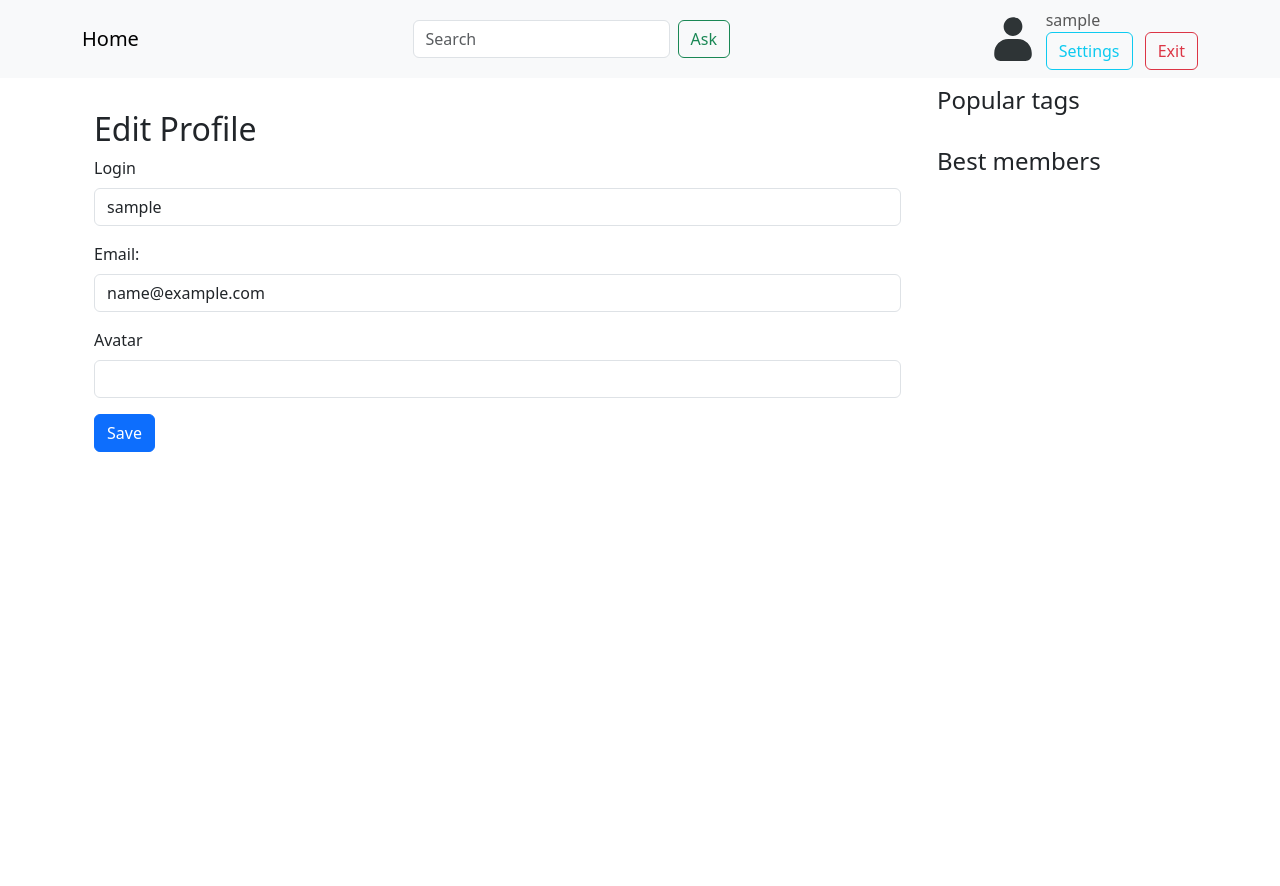
After one commit to Diwix6/askme_kulinich, a Django app: page /profile/edit/ in a window 1280 px wide. The commit adds this page. Run offline with Django 5.2, Linux system fonts and the light colour scheme; the visitor is signed in with stand-in values (Sample User, id 1); data comes from the database, SQL or seed files in the repository; some libraries are stand-ins or nearby versions.

Commit message:
Implement user profile management and enhance question submission features

```diff
--- /dev/null
+++ b/app/forms.py
@@ -0,0 +1,102 @@
+from django import forms
+from django.contrib.auth.models import User
+from django.contrib.auth.forms import UserCreationForm
+from app.models import Answer, Question, Tag, Profile
+
+
+class ProfileForm(forms.ModelForm):
+    email = forms.EmailField(required=True, help_text='Enter your email address')
+    username = forms.CharField(required=True, label="Nickname", help_text='Enter your nickname')
+
+    class Meta:
+        model = Profile
+        fields = ['avatar']
+
+    def __init__(self, *args, **kwargs):
+        user = kwargs.pop('user')
+        super().__init__(*args, **kwargs)
+        self.fields['email'].initial = user.email
+        self.fields['username'].initial = user.username
+
+    def save(self, commit=True):
+        user = super().save(commit=False)
+        user.email = self.cleaned_data['email']
+        user.username = self.cleaned_data['username']
+        if commit:
+            user.save()
+            profile = user.profile
+            profile.avatar = self.cleaned_data.get('avatar')
+            profile.save()
+        return profile
+
+# class LoginForm(forms.Form):
+#     username = forms.CharField()
+#     password = forms.CharField(widget=forms.PasswordInput)
+
+
+# class RegistrationForm(UserCreationForm):
+#     profile_picture = forms.ImageField(required=False)
+
+#     class Meta:
+#         model = User
+#         fields = ('username', 'first_name', 'last_name', 'password1', 'password2',)
+
+
+class AskForm(forms.Form):
+    # tags = forms.CharField(widget=forms.Textarea, required=False, label="tags",help_text='Enter up to 5 tags assosiated with you question divided by \',\'')
+    title = forms.CharField(max_length=200, label="text", help_text='Enter the title of your question')
+    content = forms.CharField(widget=forms.Textarea, help_text='Enter the content of your question')
+    tags = forms.CharField(max_length=100)
+    # tags = forms.ModelMultipleChoiceField(
+    #     queryset=Tag.objects.all(),
+    #     widget=forms.CheckboxSelectMultiple,
+    #     required=False,
+    #     label="Tags",
+    # )
+    def clean_tags(self):
+        tags = self.cleaned_data.get('tags')
+        tags_list = tags.split(',')
+        if (len(tags_list) > 5):
+            raise forms.ValidationError('You can\'t add more than 5 tags')
+        return tags_list
+
+    class Meta:
+        model = Question
+        fields = ['title', 'content', 'tags']
+
+    def save(self, author):
+        new_question = Question.objects.create(author=author, title=self.cleaned_data['title'], content=self.cleaned_data['content'])
+        tags_list = self.cleaned_data['tags']
+        for tag in tags_list:
+            question_tag = Tag.objects.create_or_get_tag(tag)
+            new_question.tags.add(question_tag)
+        new_question.save()
+        return new_question
+
+
+class AnswerForm(forms.Form):
+    text = forms.CharField(widget=forms.Textarea, label="Answer", help_text='Enter your answer to the question')
+    class Meta:
+        model = Answer
+        fields = ('text',)
+
+    def save(self, author, question):
+        new_answer = Answer.objects.create(author=author, question=question, **self.cleaned_data)
+        return new_answer
+
+
+# class ProfileForm(forms.ModelForm):
+#     profile_picture = forms.ImageField(required=False)
+
+#     class Meta:
+#         model = User
+#         fields = ('first_name', 'last_name',)
+
+#     def save(self, **kwargs):
+#         user = super().save(**kwargs)
+#         profile = user.profile
+#         if (self.cleaned_data.get('profile_picture')):
+#             profile.profile_pic = self.cleaned_data.get('profile_picture')
+#             print(profile.profile_pic)
+#             profile.save()
+#         return user
--- a/app/models.py
+++ b/app/models.py
@@ -2,6 +2,7 @@ from django.db import models
 from django.contrib.auth.models import User
 from django.utils import timezone
 from django.core.paginator import Paginator
+from django.db import models
 
 class QuestionManager(models.Manager):
     def new(self):
@@ -80,7 +81,6 @@ class Tag(models.Model):
         return self.name
 
 
-# Профиль (не через signals)
 class Profile(models.Model):
     user = models.OneToOneField(User, on_delete=models.CASCADE, related_name='profile')
     avatar = models.ImageField(upload_to='avatars/', null=True, blank=True)
--- a/app/views.py
+++ b/app/views.py
@@ -1,11 +1,14 @@
-from django.shortcuts import render
 from django.core.paginator import Paginator
 from django.http import HttpResponse
 from django.contrib.auth.models import User
 from django.utils import timezone
-from .models import Question, Tag, Answer
-from django.shortcuts import redirect
-
+from django.contrib.auth import authenticate, login as auth_login, logout
+from .models import Question, Tag, Answer, Profile
+from django.shortcuts import redirect, render
+from django.contrib import messages
+from django.contrib.auth.decorators import login_required
+from .forms import ProfileForm, AskForm, AnswerForm
+from django.shortcuts import get_object_or_404
 
 
 def index(request):
@@ -31,6 +34,37 @@ def hot_questions(request):
     return render(request, 'layouts/question_list.html', {'questions': hot_questions})
 
 def ask_question(request):
+    if request.method == 'POST':
+        print('request is POST')
+        form = AskForm(request.POST)
+        if form.is_valid():
+            print('form is valid')
+            # question = form.save(commit=False)
+            # question.author = request.user
+            # # question.title = form.cleaned_data['title']
+            # # question.text = form.cleaned_data['content']
+            # question.save()
+            # form.save_m2m()
+            q = Question.objects.create(
+                title=form.cleaned_data['title'],
+                text=form.cleaned_data['content'],
+                author=request.user,
+            )
+            raw_tags = form.cleaned_data['tags']
+            name_tags = raw_tags[0].split('/')
+            print(raw_tags, name_tags)
+            for name in name_tags:
+                tag, created = Tag.objects.get_or_create(name=name.lower())
+                q.tags.add(tag)
+            return redirect('question_detail', question_id=q.id)
+        else:
+            print('form is not valid')
+            for field, errors in form.errors.items():
+                print(f"Error in {field}: {errors}")
+            form = AskForm()
+    else:
+        form = AskForm()
+    return render(request, 'ask-question.html', {'form': form})
     MEMBERS = User.objects.all()
     TAGS = Tag.get_all_objects()
     search_query = request.GET.get('search_query')
@@ -47,19 +81,27 @@ def question_detail(request, question_id):
     QUESTIONS = Question.get_all_objects()
     TAGS = Tag.get_all_objects()
     MEMBERS = User.objects.all()
-    question = Question.get_by_id(question_id)
+    question = get_object_or_404(Question, id=question_id)
+    answer = Answer.objects.filter(question=question)
 
     if request.method == 'POST':
-        answer_text = request.POST.get('new_answer')
-        if answer_text:
-            Answer.objects.create(
+        form = AnswerForm(request.POST)
+        if form.is_valid():
+            answer = Answer.objects.create(
                 question=question,
                 author=request.user,
-                text=answer_text,
-                created_at=timezone.now()
+                text=form.cleaned_data['text'],
+                created_at=timezone.now(),
+                rating=0,
+                is_correct=False
             )
+            # return redirect(f'question_detail/{question.id}/#answer-{answer.id}')
             return redirect('question_detail', question_id=question.id)
-
+        else:
+            print('request is not POST')
+            print('error:', form.errors)
+    else:
+        form = AnswerForm()
     # question = next((q for q in QUESTIONS if q == question_id), None)
     if not question:
         return render(request, '404.html', status=404)
@@ -68,6 +110,7 @@ def question_detail(request, question_id):
         'question': question,
         'tags': TAGS,
         'best_members': MEMBERS,
+        'form': form,
     })
 
 
@@ -104,18 +147,24 @@ def login(request):
     USERS = User.objects.all()
     error = None
     if request.method == 'POST':
-        login = request.POST.get('login')
+        username = request.POST.get('login')
         password = request.POST.get('password')
-        user = USERS.get(login)
-        if user and user['password'] == password:
-            global CURRENT_USER
-            CURRENT_USER = login
-            return redirect('settings')
-        error = 'Sorry, wrong password!'
+        continue_url = request.POST.get('next', 'index')
+        user = authenticate(request, username=username, password=password)
+        # user = USERS.get(login)
+        # if user and user['password'] == password:
+        #     global CURRENT_USER
+        #     CURRENT_USER = login
+        #     return redirect('settings')
+        if user is not None:
+            auth_login(request, user)
+            return redirect(continue_url)
+        else:
+            messages.error(request, 'Wrong login or password')
 
-    return render(request, 'login.html', {'error': error})
+    return render(request, 'login.html')
 
-def register(request):
+def signup(request):
     TAGS = Tag.get_all_objects()
     USERS = User.objects.all()
     error = None
@@ -126,28 +175,52 @@ def register(request):
         password = request.POST.get('password')
         password2 = request.POST.get('password2')
         avatar = request.FILES.get('avatar')
+        if User.objects.filter(username=nickname).exists():
+            messages.error(request, 'Sorry, this login is already registered!')
+        else:
+            user = User.objects.create_user(username=nickname, email=email, password=password)
+            auth_login(request, user)
+            return redirect('index')
+        # if login in USERS:
+        #     error = 'Sorry, this login is already registered!'
+        # elif any(user['email'] == email for user in USERS.values()):
+        #     error = 'Sorry, this email address already registered!'
+        # elif password != password2:
+        #     error = 'Passwords do not match!'
+        # else:
+        #     USERS[login] = {
+        #         'tags': TAGS,
+        #         'email': email,
+        #         'nickname': nickname,
+        #         'password': password,
+        #         'avatar': avatar
+        #     }
+        #     return redirect('login')
 
-        if login in USERS:
-            error = 'Sorry, this login is already registered!'
-        elif any(user['email'] == email for user in USERS.values()):
-            error = 'Sorry, this email address already registered!'
-        elif password != password2:
-            error = 'Passwords do not match!'
-        else:
-            USERS[login] = {
-                'tags': TAGS,
-                'email': email,
-                'nickname': nickname,
-                'password': password,
-                'avatar': avatar
-            }
-            return redirect('login')
-
-        return render(request, 'register.html', {
+        return render(request, 'signup.html', {
             'error': error,
             'login': login,
             'email': email,
             'nickname': nickname,
         })
+    return render(request, 'signup.html')
 
-    return render(request, 'register.html')
+
+def logout_views(request):
+    next_url = request.GET.get('next', 'index')
+    logout(request)
+    return redirect(next_url)
+
+
+@login_required
+def edit_profile(request):
+    profile, created = Profile.objects.get_or_create(user=request.user)
+    if request.method == 'POST':
+        form = ProfileForm(request.POST, request.FILES, instance=profile, user=user)
+        if form.is_valid():
+            form.save()
+            messages.success(request, 'Profile updated successfully!')
+            return redirect('edit_profile')
+    else:
+        form = ProfileForm(instance=profile, user=request.user)
+    return render(request, 'edit_profile.html', {'form': form})
--- a/askme_kulinich/urls.py
+++ b/askme_kulinich/urls.py
@@ -26,7 +26,9 @@ urlpatterns = [
     # path('question/<int:question_id>/', views.question_detail, name='question_detail'),
     path('tag/<str:tag>/', views.tag_view, name='tag_view'),
     path('settings/', views.settings, name="settings"),
+    path('profile/edit/', views.edit_profile, name="edit_profile"),
     path('login/', views.login, name="login"),
-    path('register/', views.register, name="register"),
+    path('signup/', views.signup, name="signup"),
     path('hot-questions/', views.hot_questions, name='hot_questions'),
+    path('logout/', views.logout_views, name='logout'),
 ]
--- /dev/null
+++ b/templates/edit_profile.html
@@ -0,0 +1,27 @@
+{% extends "layouts/base.html" %}
+{% block content %}
+<div class="container mt-4">
+    <h2>Edit Profile</h2>
+    {% if messages %}
+      {% for message in messages %}
+        <div class="alert alert-danger" role="alert">{{ message }}</div>
+      {% endfor %}
+    {% endif %}
+    <form method="post" enctype="multipart/form-data">
+      {% csrf_token %}
+      <div class="mb-3">
+        <label class="form-label">Login</label>
+        <input type="text" class="form-control" name="login" value="{{ user.username }}" required>
+      </div>
+      <div class="mb-3">
+        <!-- {{ form.email.label_tag }} {{ form.email }} <br><br> -->
+        <label class="form-label">{{ form.email.label_tag }}</label>
+        <input type="email" class="form-control" name="email" value="{{ user.email }}" required>
+      </div>
+      <div class="mb-3">
+        <label class="form-label">Avatar</label>
+        <input type="email" class="form-control" name="email" value="{{ user.avatar }}" required>
+      </div>
+      <button type="submit" class="btn btn-primary">Save</button>
+        </form>
+{% endblock %}
--- a/templates/layouts/base.html
+++ b/templates/layouts/base.html
@@ -21,21 +21,29 @@
 
             <div class="d-flex gap-2 align-items-center">
                 <div>
-                    <img  href="{% url 'settings' %}" src="static/img/avatar-default.svg" alt="avatar" width="50" height="50" >
+                    <img  href="{% url 'edit_profile' %}" src="static/img/avatar-default.svg" alt="avatar" width="50" height="50" >
                 </div>
                 <div class="content">
-                    <div class="content__name">Nickname</div>
+                    {% if user.is_authenticated %}
+                        <span class="navbar-text me-3">{{ user.username }}</span>
                         <div class="collapse navbar-collapse" id="navbarNav">
                             <ul class="navbar-nav ms-auto">
                                 <li class="nav-item">
-                            <a class="btn btn-outline-info me-2" href="{% url 'settings' %}">Settings</a>
+                                    <a class="btn btn-outline-info me-2" href="{% url 'edit_profile' %}">Settings</a>
+                                    <a class="btn btn-outline-danger" href="{% url 'logout' %}?next={{ request.path }}">Exit</a>
                                 </li>
+                            </ul>
+                        </div>
+                    {% else %}
+                        <div class="collapse navbar-collapse" id="navbarNav">
+                            <ul class="navbar-nav ms-auto">
                                 <li class="nav-item">
-                          <a class="btn btn-outline-primary me-2" href="{% url 'login' %}">Login</a>
+                                    <a class="btn btn-outline-primary me-2" href="{% url 'login' %}?next={{ request.path }}">Login</a>
+                                    <a class="btn btn-primary" href="{% url 'signup' %}">Signup</a>
                                 </li>
-                        <li class="nav-item">
-                          <a class="btn btn-primary" href="{% url 'register' %}">Register</a>
-                        </li>
+                            </ul>
+                        </div>
+                    {% endif %}
                       </ul>
                     </div>
                 </div>
--- a/templates/layouts/popular-tags.html
+++ b/templates/layouts/popular-tags.html
@@ -2,7 +2,7 @@
     <h4>Popular tags</h4>
     <div class="d-flex flex-wrap gap-2">
       {% for tag in tags %}
-        <a class="badge rounded-pill text-bg-primary" href="{% url 'tag_view' tag %}">{{ tag }}</a>
+        <a class="badge rounded-pill text-bg-primary" href="{% url 'tag_view' tag.name %}">{{ tag }}</a>
       {% endfor %}
     </div>
   </section>
```
Also changed, not shown: templates/ask-question.html (+13 -4 lines), templates/login.html (+6 -2 lines), templates/question-detail.html (+13 -5 lines), templates/signup.html (renamed from templates/register.html). Lines whose indentation alone changed are shown as unchanged.
